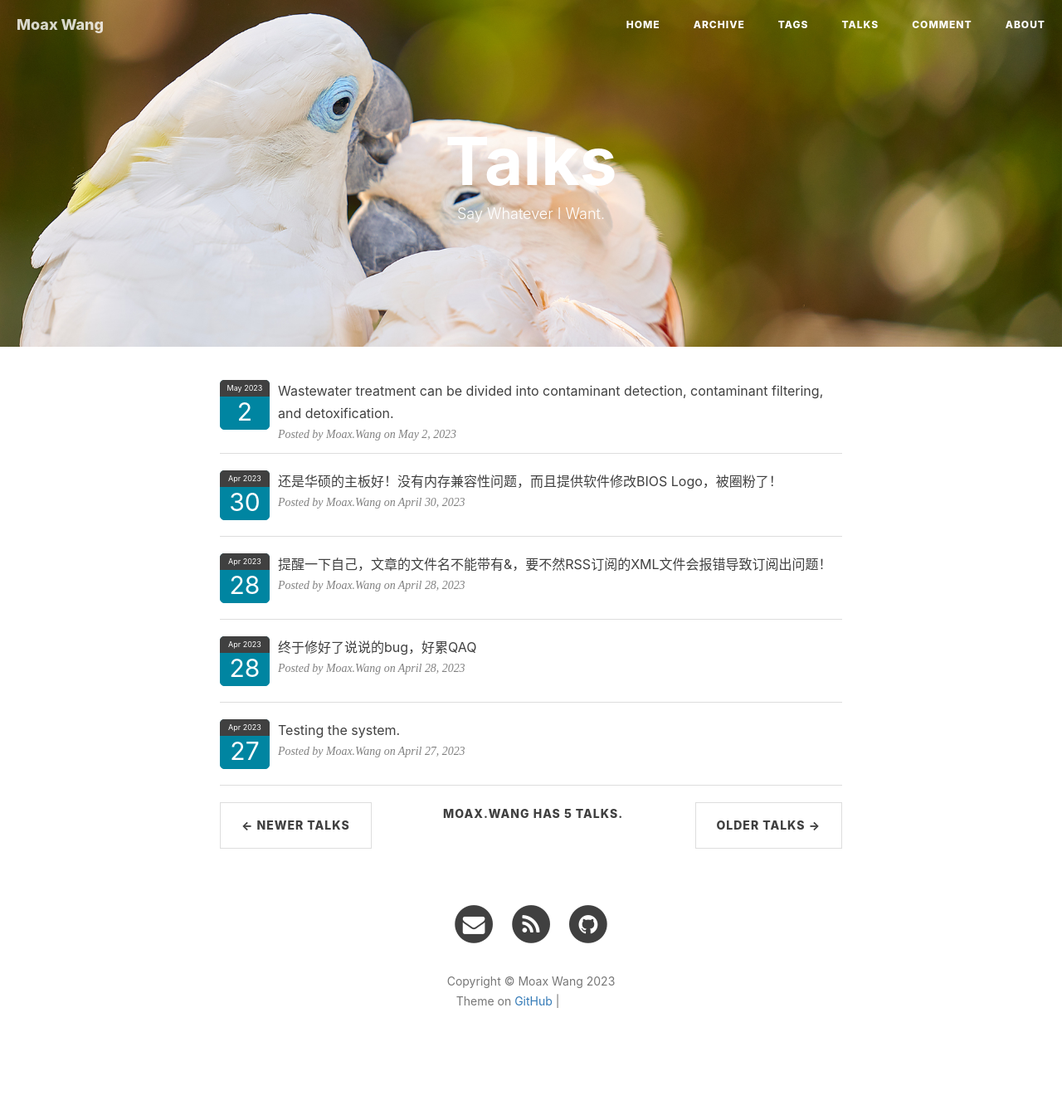
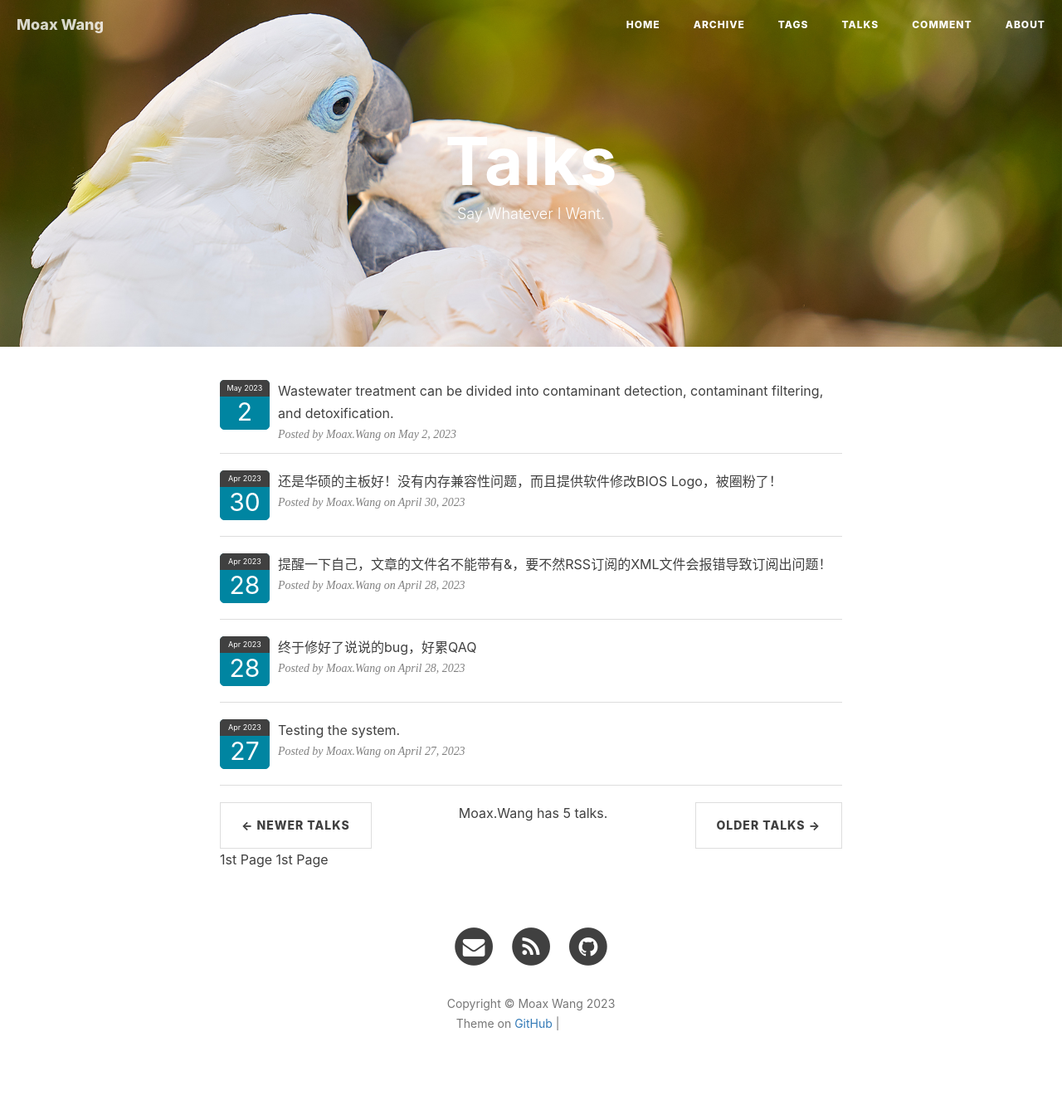
Before and after one commit to WinchellWang/winchellwang.github.io, a Jekyll site: the page built from 3talk.html, in a window 1280 px wide. Shown: the whole page at 83% size. Built offline with Jekyll 4.4.1, drawn with Linux system fonts in a browser that asks for light colours; nearby versions of some CDN libraries; comment, search, counter and statistics services are not loaded; before the commit the page ends 1311 px from its top, so only the background shows below that; grey boxes are pictures that could not be loaded.

Commit message:
Update 3talk.html

```diff
--- a/3talk.html
+++ b/3talk.html
@@ -125,13 +125,7 @@ permalink: /talk/
     <li class="previous">
         <a class="hexo-douban-previouspage" href="javascript:;">&larr; Newer Talks</a>
     </li>
-    <li style="  line-height: 1.7;
-    text-transform: uppercase;
-    font-size: 14px;
-    font-weight: 800;
-    letter-spacing: 1px;
-    border-radius: 0;
-    padding: 15px 25px;">
+    <li style="padding: 25px 35px">
         Moax.Wang has
         <script language="JavaScript">
             var numitem3 = document.getElementById('my_talk').getElementsByClassName('hexo-talk-item').length;
@@ -142,6 +136,9 @@ permalink: /talk/
         <a class="hexo-douban-nextpage" href="javascript:;">Older Talks &rarr;</a>
     </li>
 </ul>
+
+<a class="hexo-douban-firstpage" href="javascript:;">1st Page</a>
+<a class="hexo-douban-firstpage" href="javascript:;">1st Page</a>
 
 <script>
 
```
